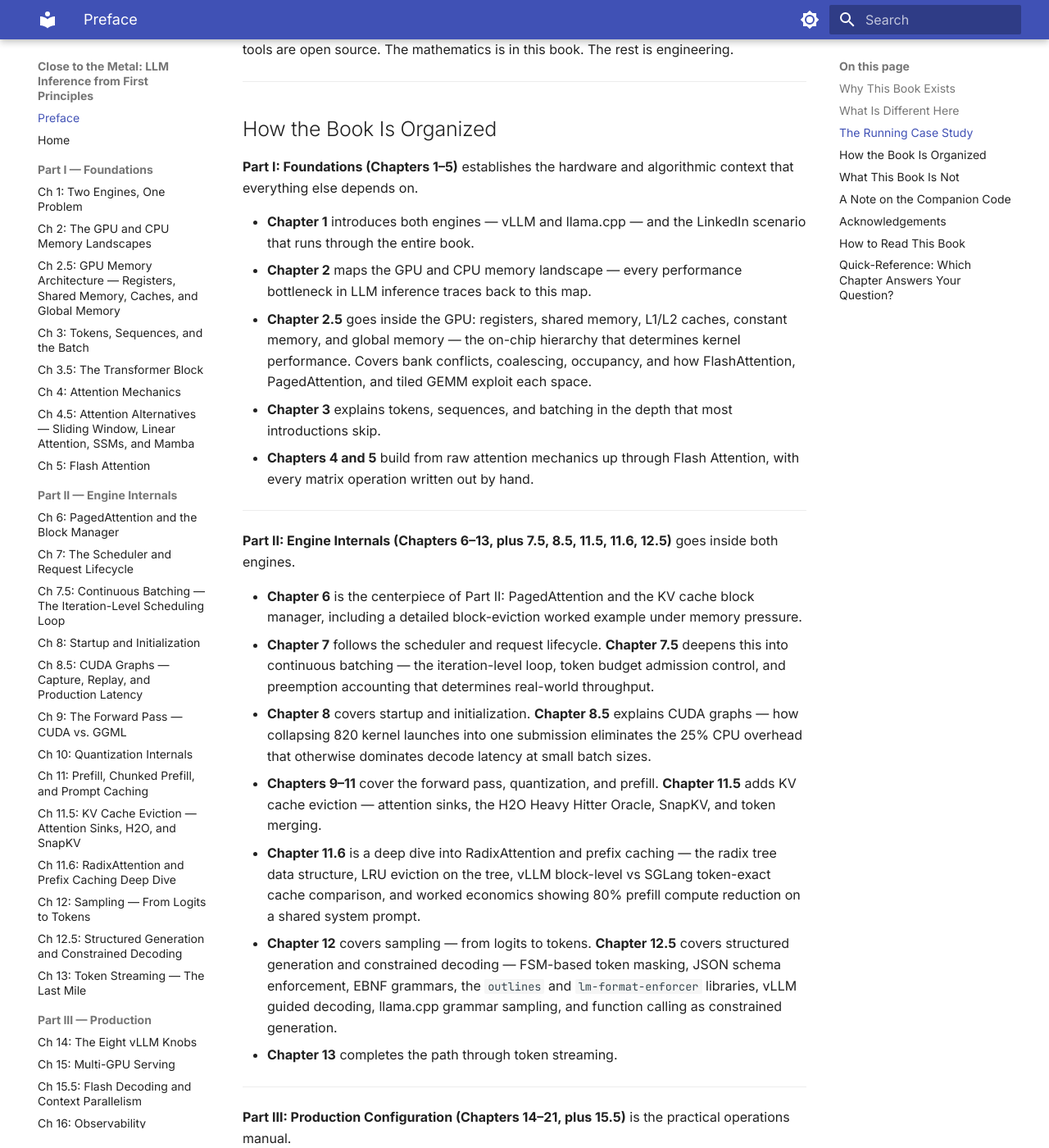
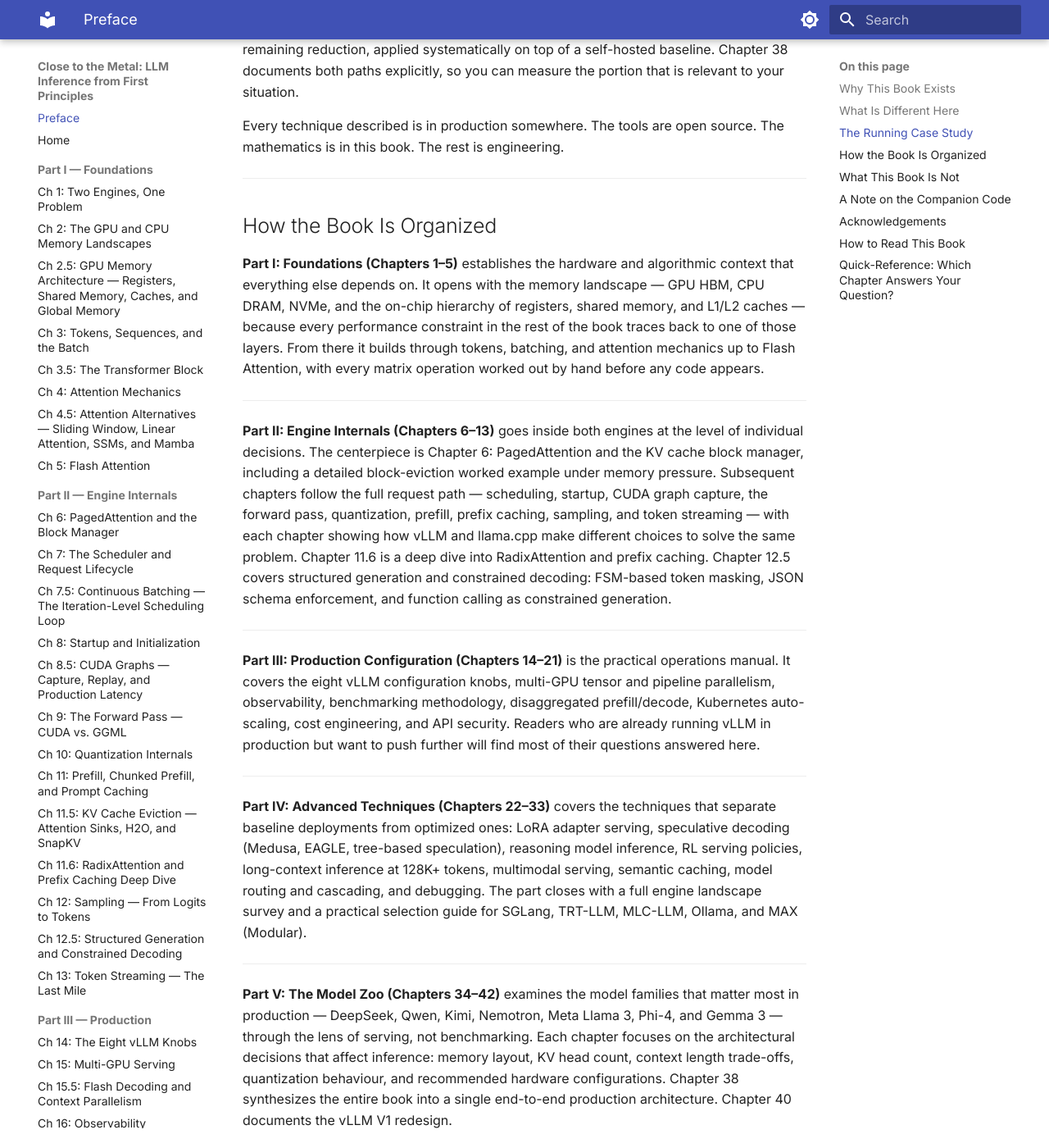
Before and after one commit to MaximumBeings/close-to-the-metal, an MkDocs documentation site: the page built from docs/preface.md, in a window 1280 px wide and 1400 px high, scrolled down 2253 px. Shown: the whole window at 82% size. Built offline with MkDocs 1.6.1 and Material for MkDocs 9.7.7, drawn with Linux system fonts in a browser that asks for light colours; some of the changed text lies outside the part shown.

Commit message:
preface: polish for v1 — prose part summaries, case study nuance, clean appendix section, remove duplicate date

```diff
--- a/docs/preface.md
+++ b/docs/preface.md
@@ -42,87 +42,53 @@
 
 ## The Running Case Study
 
-Chapter 1 introduces a scenario that recurs throughout the book: a service handling 50,000 concurrent users, starting from a naive deployment that costs $1.2M per month at 28% GPU utilization. This case study appears as a callout in every major chapter — the scheduler chapter, the quantization chapter, the multi-GPU chapter, the speculative decoding chapter — showing exactly how much of that bill each technique removes, and why. By Chapter 38, every optimization layer has been applied, and the bill has been reduced to $108K per month — an 11× reduction that required no new hardware, no new model, and no magic. Just systematic application of the techniques in this book, measured carefully and deployed incrementally.
+Chapter 1 introduces a scenario that recurs throughout the book: a service handling 50,000 concurrent users, starting from a naive deployment that costs $1.2M per month at 28% GPU utilization. This case study appears as a callout in every major chapter — the scheduler chapter, the quantization chapter, the multi-GPU chapter, the speculative decoding chapter — showing exactly how much of that bill each technique removes, and why.
 
-This is not a hypothetical. Every technique described is in production somewhere. The tools are open source. The mathematics is in this book. The rest is engineering.
+By Chapter 38, every layer has been applied and the total cost is $108K per month. It is worth being precise about what that 11× reduction represents: the largest single factor is the decision to move from a third-party API to self-hosted inference — a build-vs-buy choice, not an inference optimization. The techniques in this book account for the remaining reduction, applied systematically on top of a self-hosted baseline. Chapter 38 documents both paths explicitly, so you can measure the portion that is relevant to your situation.
+
+Every technique described is in production somewhere. The tools are open source. The mathematics is in this book. The rest is engineering.
 
 ---
 
 ## How the Book Is Organized
 
-**Part I: Foundations (Chapters 1–5)** establishes the hardware and algorithmic context that everything else depends on.
-
-- **Chapter 1** introduces both engines — vLLM and llama.cpp — and the LinkedIn scenario that runs through the entire book.
-- **Chapter 2** maps the GPU and CPU memory landscape — every performance bottleneck in LLM inference traces back to this map.
-- **Chapter 2.5** goes inside the GPU: registers, shared memory, L1/L2 caches, constant memory, and global memory — the on-chip hierarchy that determines kernel performance. Covers bank conflicts, coalescing, occupancy, and how FlashAttention, PagedAttention, and tiled GEMM exploit each space.
-- **Chapter 3** explains tokens, sequences, and batching in the depth that most introductions skip.
-- **Chapters 4 and 5** build from raw attention mechanics up through Flash Attention, with every matrix operation written out by hand.
+**Part I: Foundations (Chapters 1–5)** establishes the hardware and algorithmic context that everything else depends on. It opens with the memory landscape — GPU HBM, CPU DRAM, NVMe, and the on-chip hierarchy of registers, shared memory, and L1/L2 caches — because every performance constraint in the rest of the book traces back to one of those layers. From there it builds through tokens, batching, and attention mechanics up to Flash Attention, with every matrix operation worked out by hand before any code appears.
 
 ---
 
-**Part II: Engine Internals (Chapters 6–13, plus 7.5, 8.5, 11.5, 11.6, 12.5)** goes inside both engines.
-
-- **Chapter 6** is the centerpiece of Part II: PagedAttention and the KV cache block manager, including a detailed block-eviction worked example under memory pressure.
-- **Chapter 7** follows the scheduler and request lifecycle. **Chapter 7.5** deepens this into continuous batching — the iteration-level loop, token budget admission control, and preemption accounting that determines real-world throughput.
-- **Chapter 8** covers startup and initialization. **Chapter 8.5** explains CUDA graphs — how collapsing 820 kernel launches into one submission eliminates the 25% CPU overhead that otherwise dominates decode latency at small batch sizes.
-- **Chapters 9–11** cover the forward pass, quantization, and prefill. **Chapter 11.5** adds KV cache eviction — attention sinks, the H2O Heavy Hitter Oracle, SnapKV, and token merging.
-- **Chapter 11.6** is a deep dive into RadixAttention and prefix caching — the radix tree data structure, LRU eviction on the tree, vLLM block-level vs SGLang token-exact cache comparison, and worked economics showing 80% prefill compute reduction on a shared system prompt.
-- **Chapter 12** covers sampling — from logits to tokens. **Chapter 12.5** covers structured generation and constrained decoding — FSM-based token masking, JSON schema enforcement, EBNF grammars, the `outlines` and `lm-format-enforcer` libraries, vLLM guided decoding, llama.cpp grammar sampling, and function calling as constrained generation.
-- **Chapter 13** completes the path through token streaming.
+**Part II: Engine Internals (Chapters 6–13)** goes inside both engines at the level of individual decisions. The centerpiece is Chapter 6: PagedAttention and the KV cache block manager, including a detailed block-eviction worked example under memory pressure. Subsequent chapters follow the full request path — scheduling, startup, CUDA graph capture, the forward pass, quantization, prefill, prefix caching, sampling, and token streaming — with each chapter showing how vLLM and llama.cpp make different choices to solve the same problem. Chapter 11.6 is a deep dive into RadixAttention and prefix caching. Chapter 12.5 covers structured generation and constrained decoding: FSM-based token masking, JSON schema enforcement, and function calling as constrained generation.
 
 ---
 
-**Part III: Production Configuration (Chapters 14–21, plus 15.5)** is the practical operations manual.
-
-- **Chapter 14** examines the eight vLLM configuration knobs and their llama.cpp equivalents in depth.
-- **Chapter 15** covers multi-GPU tensor parallelism, now expanded with expert parallelism and pipeline bubble analysis. **Chapter 15.5** extends this to Flash Decoding and context parallelism, which together unlock attention at 100K+ token contexts.
-- **Chapter 16** covers observability. **Chapter 17** covers benchmarking methodology. **Chapter 18** covers disaggregated prefill/decode.
-- **Chapter 19** covers Kubernetes and KubeRay auto-scaling. **Chapter 20** covers cost engineering. **Chapter 21** covers API security.
-- **Appendix H** provides an operational decision tree and troubleshooting guide for common production failure modes.
+**Part III: Production Configuration (Chapters 14–21)** is the practical operations manual. It covers the eight vLLM configuration knobs, multi-GPU tensor and pipeline parallelism, observability, benchmarking methodology, disaggregated prefill/decode, Kubernetes auto-scaling, cost engineering, and API security. Readers who are already running vLLM in production but want to push further will find most of their questions answered here.
 
 ---
 
-**Part IV: Advanced Techniques (Chapters 22–33.5)** covers the techniques that separate baseline deployments from optimized ones.
-
-- **Chapter 22** covers LoRA adapter hot-swapping. **Chapter 23** covers speculative decoding — now including Medusa, EAGLE, EAGLE-2, and tree-based speculation with a numerical tree-attention mask worked example.
-- **Chapter 24** covers reasoning models. **Chapter 25** covers RL serving policies. **Chapter 26** is the CS336 alignment field guide.
-- **Chapter 27** covers long-context inference at 128K+ tokens. **Chapter 28** covers llama.cpp as a programming platform. **Chapter 29** covers multimodal inference.
-- **Chapter 30** covers semantic caching. **Chapter 31** covers model routing and cascading. **Chapter 32** covers debugging inference systems.
-- **Chapter 33** surveys the full engine landscape in 2026. **Chapter 33.5** provides a practical engine-selection guide for SGLang, TRT-LLM, MLC-LLM, and Ollama.
+**Part IV: Advanced Techniques (Chapters 22–33)** covers the techniques that separate baseline deployments from optimized ones: LoRA adapter serving, speculative decoding (Medusa, EAGLE, tree-based speculation), reasoning model inference, RL serving policies, long-context inference at 128K+ tokens, multimodal serving, semantic caching, model routing and cascading, and debugging. The part closes with a full engine landscape survey and a practical selection guide for SGLang, TRT-LLM, MLC-LLM, Ollama, and MAX (Modular).
 
 ---
 
-**Part V: The Model Zoo (Chapters 34–42)** examines production model families and the architectural decisions behind them.
-
-- **Chapter 34** covers DeepSeek — MLA, MoE, and FP8 at scale.
-- **Chapter 35** covers Qwen — multilingual, long-context, and model family engineering.
-- **Chapter 36** covers Kimi — Moon-Cache hierarchical KV storage.
-- **Chapter 37** covers Nemotron — TRT-LLM, FP8, and 2:4 sparsity.
-- **Chapter 38** synthesizes the entire book into the complete $1.2M → $108K production architecture.
-- **Chapter 39** covers evaluation and regression testing.
-- **Chapter 40** documents the vLLM V1 architecture — the three-process ZMQ design, hash-based KV block deduplication, and the multi-step scheduler that makes V1 meaningfully faster than V0 at production scale.
-- **Chapter 41** covers Meta Llama 3 — the architecture of the ecosystem's dominant open-weight family: GQA with 8 KV heads at all sizes, SwiGLU FFN, RoPE with θ = 500,000, the 128K-token tiktoken vocabulary, the Llama 3.1/3.2/3.3 release progression, Llama Guard safety classification, and complete vLLM and llama.cpp serving configurations including quantization sweet spots.
-- **Chapter 42** covers Phi-4 and Gemma 3 — the small-model frontier: Phi-4's data-quality hypothesis and MMLU scores exceeding Llama 3.1 70B at 14B parameters; Gemma 3's interleaved local/global attention for 128K context, tied input/output embeddings, 256K vocabulary, and multimodal SigLIP integration; edge deployment decision framework and quantization quality comparison.
+**Part V: The Model Zoo (Chapters 34–42)** examines the model families that matter most in production — DeepSeek, Qwen, Kimi, Nemotron, Meta Llama 3, Phi-4, and Gemma 3 — through the lens of serving, not benchmarking. Each chapter focuses on the architectural decisions that affect inference: memory layout, KV head count, context length trade-offs, quantization behaviour, and recommended hardware configurations. Chapter 38 synthesizes the entire book into a single end-to-end production architecture. Chapter 40 documents the vLLM V1 redesign.
 
 ---
 
-**Appendices A–Z** (28 appendices, grouped by theme) provide reference material designed for repeated use.
+**Appendices A–Z** (28 appendices) provide reference material designed for repeated use, grouped by theme.
 
-*Foundations* — **A** (Mathematical Foundations), **A.2** (Tensor Contractions — 2D/3D/5D/ND with CUDA, Triton, CUTLASS, Mojo; arithmetic intensity; Einstein notation), **A.3** (The Chain Rule — scalar through transformer backpropagation; Jacobians; softmax/LayerNorm/attention backward; QAT STE; LoRA gradient flow; 15 manual worked examples), **B** (Installation Guide), **C** (PyTorch for LLM Inference: dtypes, devices, `torch.compile`, quantization APIs, `torch.distributed`, custom ops, profiling, `torch.export`)
+*Foundations* — Mathematical foundations (A), tensor contractions with CUDA/Triton/CUTLASS/Mojo (A.2), the chain rule from scalars through transformer backpropagation (A.3), installation guide (B), and PyTorch for LLM inference (C).
 
-*LLM Engine References* — **D** (vLLM EngineArgs), **E** (llama.cpp CLI), **F** (Production Templates), **G** (Benchmarking Reference), **H** (Operational Decision Tree)
+*Engine References* — vLLM EngineArgs (D), llama.cpp CLI flags (E), production configuration templates (F), benchmarking reference (G), and an operational decision tree for production failure modes (H).
 
-*Systems Programming — CPU* — **I** (C++ Build Patterns), **J** (libtorch: The C++ API — CMake build, `torch::Tensor`, `torch::jit::load`, IValue system, custom CUDA ops in C++, inference server example, Python→C++ cheatsheet), **K** (`std::mdspan` for CPU Inference — C++23 multidimensional views, custom layouts, FP8 accessor, tiled GEMM, KV cache management)
+*Systems Programming* — C++ build patterns (I), libtorch C++ API (J), and `std::mdspan` for CPU inference (K).
 
-*GPU Kernel Programming* — **L** (CUDA C++ Introduction), **M** (Introduction to Triton), **N** (CUTLASS and Tensor Cores), **O** (Introduction to Mojo)
+*GPU Kernel Programming* — CUDA C++ introduction (L), Triton (M), CUTLASS and Tensor Cores (N), and Mojo (O).
 
-*Hardware Platforms* — **P** (ROCm and AMD GPU — MI300X, HIP porting, Composable Kernel, cost comparison), **Q** (Mobile and Edge: Android, Apple Silicon, MLX), **R** (Edge Inference: Raspberry Pi and NVIDIA Jetson)
+*Hardware Platforms* — ROCm and AMD GPU inference including MI300X (P), mobile and edge deployment on Android, Apple Silicon, and MLX (Q), and Raspberry Pi / NVIDIA Jetson (R).
 
-*Production and Serving* — **S** (CI/CD Pipelines), **T** (Embedding and Reranker Serving — BGE-M3, ColBERT, vLLM embed/score), **U** (Quantization Calibration — AWQ, GPTQ, FP8, GGUF), **V** (TurboQuant)
+*Production and Serving* — CI/CD pipelines (S), embedding and reranker serving (T), quantization calibration for AWQ/GPTQ/FP8/GGUF (U), and TurboQuant (V).
 
-*Reference* — **W** (Glossary, 85+ terms), **X** (References, 40+ papers)
+*Reference* — Glossary of 85+ terms (W) and an annotated bibliography of 40+ papers (X).
 
-*Accelerator Platforms* — **Y** (Cerebras WSE-3 — wafer-scale die, 44 GB on-chip SRAM, 21.6 PB/s bandwidth, MemoryX, SwarmX, roofline analysis, CS-3 system, performance benchmarks), **Z** (JAX — jit, vmap, grad, pmap, jax.sharding, XLA compilation, Flax NNX, Equinox, MaxText, JAX vs PyTorch/CUDA/Triton/Mojo comparison)
+*Accelerator Platforms* — Cerebras WSE-3 wafer-scale inference including MemoryX and SwarmX (Y), and JAX/XLA covering jit, vmap, grad, pmap, jax.sharding, and the Flax/MaxText/Equinox ecosystem (Z).
 
 ---
 
@@ -229,5 +195,4 @@
 
 ---
 
-*— Oluwaseyi Awoga, written with AI assistance, May 2026*
-*May 2026*
+*— Oluwaseyi Awoga, May 2026*
```
